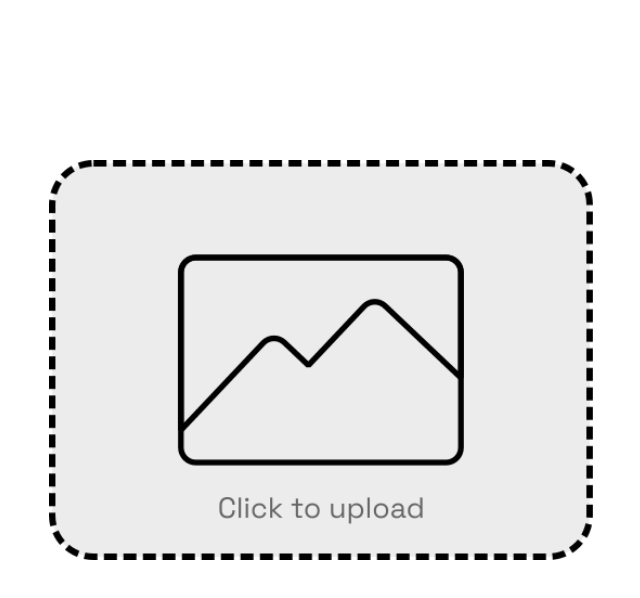
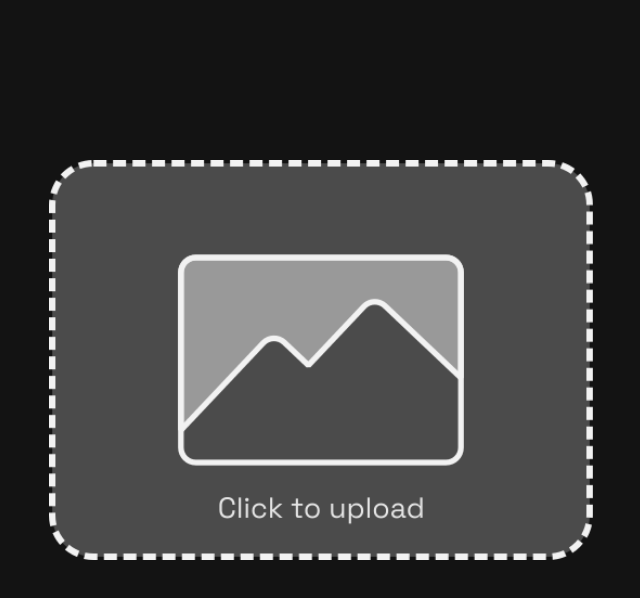
Before and after one commit to RajwolChapagain/Game-Tagger-Website, a React (Vite) app: page / in a window 1280 px wide. Shown: the top 598 px of the page, without its empty margins (319-959 px from the left). Built offline with nearby package versions, Linux system fonts and the light colour scheme.

Commit message:
Switch to dark theme

```diff
--- /dev/null
+++ b/src/index.css
@@ -0,0 +1,5 @@
+body {
+    margin: 0;
+    background-color: #131313;
+    color: white;
+}
--- a/src/main.jsx
+++ b/src/main.jsx
@@ -2,6 +2,7 @@ import { StrictMode } from 'react'
 import { createRoot } from 'react-dom/client'
 import App from './App.jsx'
 import 'bootstrap/dist/css/bootstrap.min.css'
+import './index.css'
 
 createRoot(document.getElementById('root')).render(
   <StrictMode>
```
Also changed, not shown: src/assets/image_placeholder.png.
